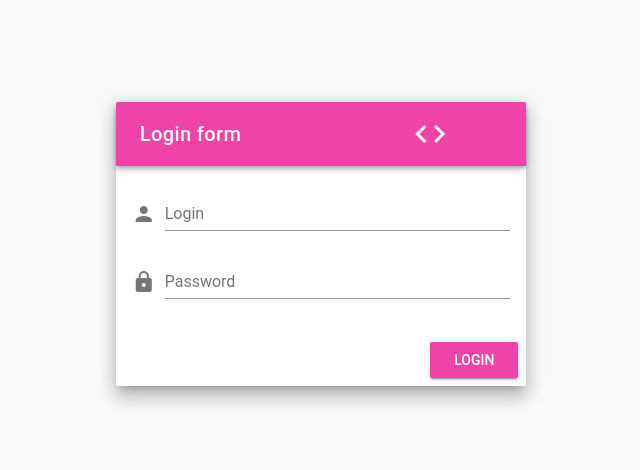
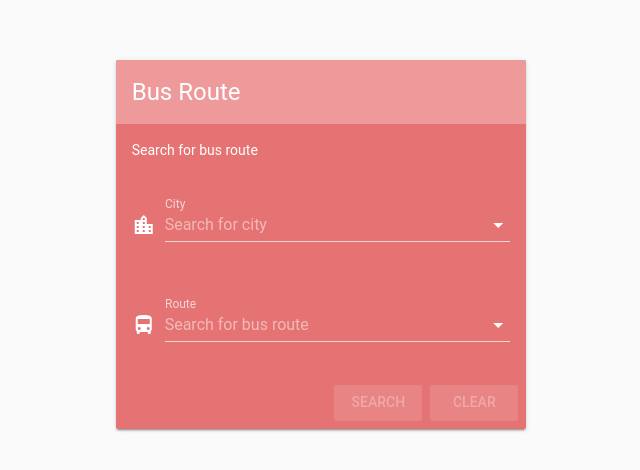
Before and after one commit to PallavAg/LiveBus, a Vue app: page / in a window 1280 px wide. Shown: the part 156-626 px from the top of the page, without its empty margins (319-959 px from the left). Built offline with nearby package versions, Linux system fonts and the light colour scheme; a small style sheet from the web is missing.

Commit message:
Created bus search page

```diff
--- a/package.json
+++ b/package.json
@@ -8,6 +8,7 @@
     "lint": "vue-cli-service lint"
   },
   "dependencies": {
+    "axios": "^0.18.0",
     "material-design-icons-iconfont": "^3.0.3",
     "roboto-fontface": "*",
     "vue": "^2.5.17",
--- a/src/App.vue
+++ b/src/App.vue
@@ -1,43 +1,10 @@
 <template>
-  <v-app id="inspire">
+  <v-app>
     <v-content>
       <v-container fluid fill-height>
         <v-layout align-center justify-center>
           <v-flex xs12 sm8 md4>
-            <v-card class="elevation-12">
-              <v-toolbar dark color="primary">
-                <v-toolbar-title>Login form</v-toolbar-title>
-                <v-spacer></v-spacer>
-                <v-tooltip bottom>
-                  <v-btn
-                    slot="activator"
-                    :href="source"
-                    icon
-                    large
-                    target="_blank"
-                  >
-                    <v-icon large>code</v-icon>
-                  </v-btn>
-                  <span>Source</span>
-                </v-tooltip>
-                <v-tooltip right>
-                  <v-btn slot="activator" icon large href="https://codepen.io/johnjleider/pen/wyYVVj" target="_blank">
-                    <v-icon large>mdi-codepen</v-icon>
-                  </v-btn>
-                  <span>Codepen</span>
-                </v-tooltip>
-              </v-toolbar>
-              <v-card-text>
-                <v-form>
-                  <v-text-field prepend-icon="person" name="login" label="Login" type="text"></v-text-field>
-                  <v-text-field id="password" prepend-icon="lock" name="password" label="Password" type="password"></v-text-field>
-                </v-form>
-              </v-card-text>
-              <v-card-actions>
-                <v-spacer></v-spacer>
-                <v-btn color="primary">Login</v-btn>
-              </v-card-actions>
-            </v-card>
+            <search-route></search-route>
           </v-flex>
         </v-layout>
       </v-container>
@@ -45,14 +12,13 @@
   </v-app>
 </template>
 
+
 <script>
+  import SearchRoute from '@/components/common/SearchRoute';
+
   export default {
-    data: () => ({
-      drawer: null
-    }),
-
-    props: {
-      source: String
+    components: {
+      SearchRoute
     }
   }
 </script>
--- a/src/components/HelloWorld.vue
+++ b/src/components/HelloWorld.vue
@@ -85,7 +85,9 @@
 </template>
 
 <script>
+import HelloWorld from '@'
   export default {
+    components: { HelloWorld },
     data: () => ({
       ecosystem: [
         {
--- /dev/null
+++ b/src/components/common/SearchRoute.vue
@@ -0,0 +1,174 @@
+<template>
+  <v-card
+    color="red lighten-2"
+    dark
+  >
+    <v-card-title class="headline red lighten-3">
+      Bus Route
+    </v-card-title>
+    <v-card-text>
+      Search for bus route
+    </v-card-text>
+
+    <v-card-text>
+      <v-autocomplete
+        v-model="city_model"
+        :items="city_items"
+        :loading="city_isLoading"
+        :search-input.sync="city_search"
+        color="white"
+        hide-no-data
+        hide-selected
+        item-text="Description"
+        item-value="city"
+        label="City"
+        placeholder="Search for city"
+        prepend-icon="location_city"
+        return-object
+      ></v-autocomplete>
+    </v-card-text>
+
+    <v-card-text>
+      <v-autocomplete
+        v-model="route_model"
+        :items="route_items"
+        :loading="route_isLoading"
+        :search-input.sync="route_search"
+        color="white"
+        hide-no-data
+        hide-selected
+        item-text="Description"
+        item-value="route"
+        label="Route"
+        placeholder="Search for bus route"
+        prepend-icon="directions_bus"
+        return-object
+      ></v-autocomplete>
+    </v-card-text>
+
+    <v-card-actions>
+        <v-spacer></v-spacer>
+
+        <!-- TODO: GIVE SEARCH ID -->
+        <v-btn
+        :disabled="!route_model && !city_model"
+        color="blue darken-3"
+        @click="search()"
+      >
+        Search
+      </v-btn>
+      <v-btn
+        :disabled="!route_model && !city_model"
+        color="grey darken-3"
+        @click="route_model = null; city_model = null"
+      >
+        Clear
+      </v-btn>
+    </v-card-actions>
+  </v-card>
+</template>
+
+<script>
+  import axios from 'axios'
+
+  export default {
+    data: () => ({
+      descriptionLimit: 60,
+      route_entries: [],
+      route_isLoading: false,
+      route_model: null,
+      route_search: null,
+      city_entries: [],
+      city_isLoading: false,
+      city_model: null,
+      city_search: null,
+    }),
+
+    methods: {
+      search () {
+          console.log("GIMME A RESULT BITCH!")
+      }
+    },
+
+    computed: {
+      fields () {
+        if (!this.model) return []
+
+        return Object.keys(this.model).map(key => {
+          return {
+            key,
+            value: this.model[key] || 'n/a'
+          }
+        })
+      },
+      route_items () {
+        return this.route_entries.map(entry => {
+          const Description = entry.Description.length > this.descriptionLimit
+            ? entry.Description.slice(0, this.descriptionLimit) + '...'
+            : entry.Description
+
+          return Object.assign({}, entry, { Description })
+        })
+      },
+      city_items () {
+        return this.city_entries.map(entry => {
+          const Description = entry.Description.length > this.descriptionLimit
+            ? entry.Description.slice(0, this.descriptionLimit) + '...'
+            : entry.Description
+
+          return Object.assign({}, entry, { Description })
+        })
+      },
+
+
+    },
+
+    watch: {
+      route_search (val) {
+        // Items have already been loaded
+        if (this.route_items.length > 0) return
+
+        // Items have already been requested
+        if (this.route_isLoading) return
+
+        this.route_isLoading = true
+
+        // Lazily load input items
+        // TODO: REPLACE THE BUS ROUTE API BELOW
+        axios.get('https://api.publicapis.org/entries')
+          .then(res => {
+            const { count, entries } = res.data
+            this.count = count
+            this.route_entries = entries
+          })
+          .catch(err => {
+            console.log(err)
+          })
+          .finally(() => (this.route_isLoading = false))
+      },
+
+      city_search (val) {
+        // Items have already been loaded
+        if (this.city_items.length > 0) return
+
+        // Items have already been requested
+        if (this.city_isLoading) return
+
+        this.city_isLoading = true
+
+        // Lazily load input items
+        // TODO: REPLACE THE BUS ROUTE API BELOW
+        axios.get('https://api.publicapis.org/entries')
+          .then(res => {
+            const { count, entries } = res.data
+            this.count = count
+            this.city_entries = entries
+          })
+          .catch(err => {
+            console.log(err)
+          })
+          .finally(() => (this.city_isLoading = false))
+      }
+    }
+  }
+</script>
```
Also changed, not shown: src/components/Landing.vue (added, +37 -0 lines), 1 other file (tests, documents, lock files or other folders).
